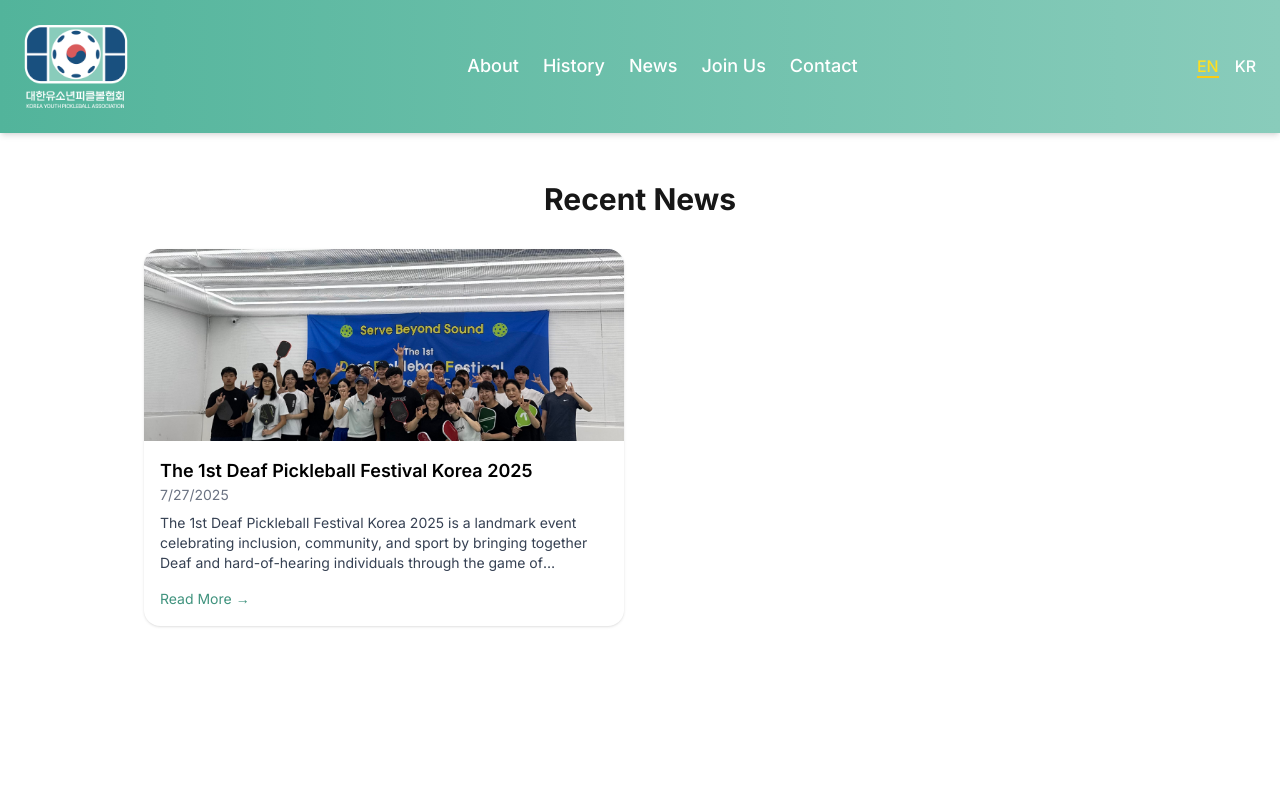
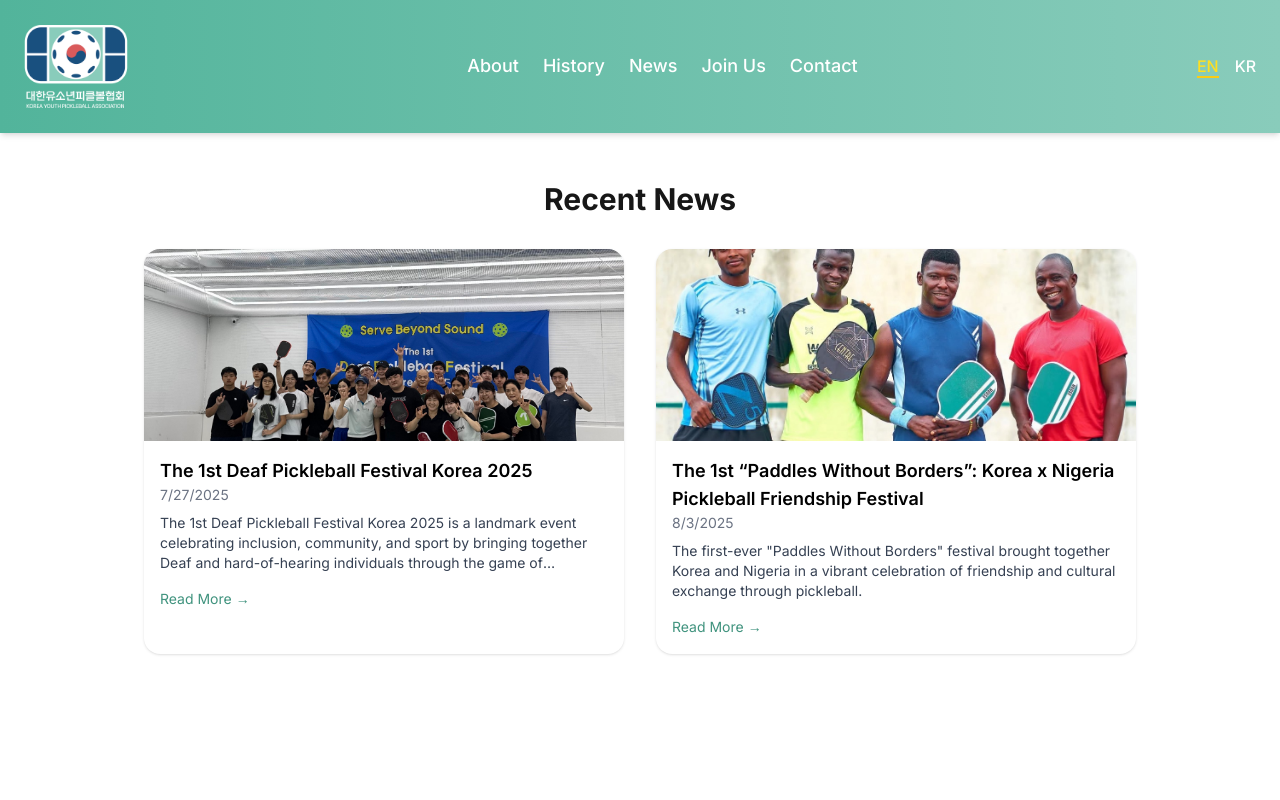
Before and after one commit to zeronohako/kypa-website, a Next.js app: page /en/news in a window 1280 px wide. Shown: the top 800 px of the page. Built offline with nearby package versions, Linux system fonts and the light colour scheme.

Commit message:
added news 2nd post

```diff
--- a/src/app/en/news/deaf-pickleball-festival-korea-2025/page.tsx
+++ b/src/app/en/news/deaf-pickleball-festival-korea-2025/page.tsx
@@ -1,11 +1,8 @@
 'use client';
 
-import { useRouter } from 'next/navigation';
 import Link from 'next/link'
 
 export default function NationalYouthPickleball2025() {
-
-  const router = useRouter();
 
   return (
     <main className="max-w-3xl mx-auto px-6 py-16 mt-20 bg-white rounded-xl shadow-lg">
--- /dev/null
+++ b/src/app/en/news/paddles-without-borders-korea-nigeria-pickleball-festival/page.tsx
@@ -0,0 +1,35 @@
+'use client';
+
+import Link from 'next/link'
+
+export default function NationalYouthPickleball2025() {
+
+  return (
+    <main className="max-w-3xl mx-auto px-6 py-16 mt-20 bg-white rounded-xl shadow-lg">
+      <Link href="/news" className="text-[#40937e] hover:underline mb-8 inline-block text-lg">
+        ← Back to News
+      </Link>
+
+      <h1 className="text-4xl font-extrabold mb-6 text-gray-900">
+        The 1st “Paddles Without Borders”: Korea x Nigeria Pickleball Friendship Festival
+      </h1>
+      <p className="text-gray-500 mb-10 italic">August 3, 2025</p>
+
+      <img
+        src="/images/paddles-without-borders-korea-nigeria-pickleball-festival/1.jpg"
+        alt="image"
+        className="rounded-lg shadow-md w-full mb-12 object-cover max-h-96"
+      />
+
+      <div className="space-y-6 text-gray-800 leading-relaxed text-base">
+        <p>
+            KYPA is proud to announce the inaugural “Paddles Without Borders” Korea x Nigeria Pickleball Friendship Festival, co-hosted with the Nigeria Pickleball Federation (NPF), to be held in Korea this November 2025!
+        </p>
+        <p>
+            This festival marks the beginning of an exciting new chapter in international cultural exchange through pickleball between Korea and Nigeria. We are honored to launch this meaningful partnership.
+        </p>
+
+      </div>
+    </main>
+  );
+}
--- /dev/null
+++ b/src/app/kr/news/paddles-without-borders-korea-nigeria-pickleball-festival/page.tsx
@@ -0,0 +1,40 @@
+'use client';
+
+import { usePathname } from 'next/navigation';
+import Link from 'next/link'
+
+export default function NationalYouthPickleball2025() {
+
+  const pathname = usePathname();
+  const currentLocale = pathname?.split('/')[1] ?? 'en'; // fallback to 'en'
+  const withLocale = (path: string) => `/${currentLocale}${path}`;
+
+  return (
+    <main className="max-w-3xl mx-auto px-6 py-16 mt-20 bg-white rounded-xl shadow-lg">
+      <Link href={withLocale('/news/')} className="text-[#40937e] hover:underline mb-8 inline-block text-lg">
+        ← 돌아가기
+      </Link>
+
+      <h1 className="text-4xl font-extrabold mb-6 text-gray-900">
+        제1회 "국경 없는 패들": 한국 x 나이지리아 피클볼 우정 축제
+      </h1>
+      <p className="text-gray-500 mb-10 italic">2025년 8월 3일</p>
+
+      <img
+        src="/images/paddles-without-borders-korea-nigeria-pickleball-festival/1.jpg"
+        alt="image"
+        className="rounded-lg shadow-md w-full mb-12 object-cover max-h-96"
+      />
+
+      <div className="space-y-6 text-gray-800 leading-relaxed text-base">
+        <p>
+            KYPA는 나이지리아 피클볼 연맹(NPF)과 공동 주최하는 제1회 "국경 없는 패들" 한국 x 나이지리아 피클볼 우정 축제를 2025년 11월 한국에서 개최하게 되어 자랑스럽게 생각합니다!
+
+        </p>
+        <p>
+            이 축제는 한국과 나이지리아가 피클볼을 통해 국제 문화 교류의 새로운 장을 여는 것을 의미합니다. 이 뜻깊은 파트너십을 시작하게 되어 영광입니다.
+        </p>
+      </div>
+    </main>
+  );
+}
--- a/src/data/en/news.ts
+++ b/src/data/en/news.ts
@@ -18,4 +18,12 @@ export const newsPosts: NewsPost[] = [
     image: '/images/newsbanner-1.jpg',
     slug: 'deaf-pickleball-festival-korea-2025',
   },
+  {
+    id: '2',
+    title: 'The 1st “Paddles Without Borders”: Korea x Nigeria Pickleball Friendship Festival',
+    date: '2025-08-03',
+    summary: 'The first-ever "Paddles Without Borders" festival brought together Korea and Nigeria in a vibrant celebration of friendship and cultural exchange through pickleball.',
+    image: '/images/newsbanner-2.jpg',
+    slug: 'paddles-without-borders-korea-nigeria-pickleball-festival',
+  },
 ];
--- a/src/data/kr/news.ts
+++ b/src/data/kr/news.ts
@@ -18,4 +18,12 @@ export const newsPosts: NewsPost[] = [
     image: '/images/newsbanner-1.jpg',
     slug: 'deaf-pickleball-festival-korea-2025',
   },
+  {
+    id: '2',
+    title: '제1회 "국경 없는 패들": 한국 x 나이지리아 피클볼 우정 축제',
+    date: '2025-08-03',
+    summary: '제1회 “국경 없는 패들” 페스티벌은 한국과 나이지리아가 함께한 피클볼을 통한 우정과 문화 교류의 축제였습니다.',
+    image: '/images/newsbanner-2.jpg',
+    slug: 'paddles-without-borders-korea-nigeria-pickleball-festival',
+  },
 ];
```
Also changed, not shown: public/images/newsbanner-2.jpg (added), public/images/paddles-without-borders-korea-nigeria-pickleball-festival/1.jpg (added).
